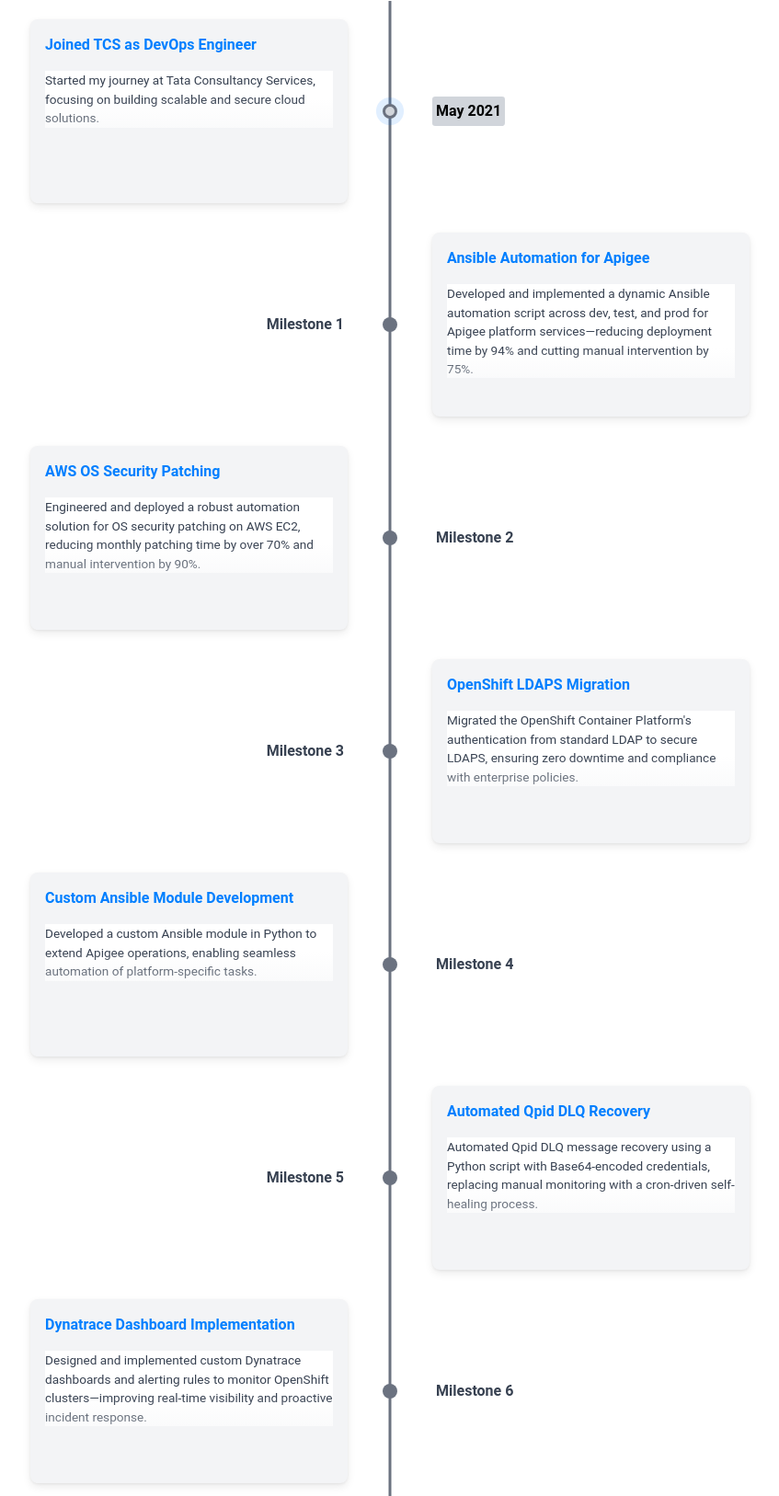
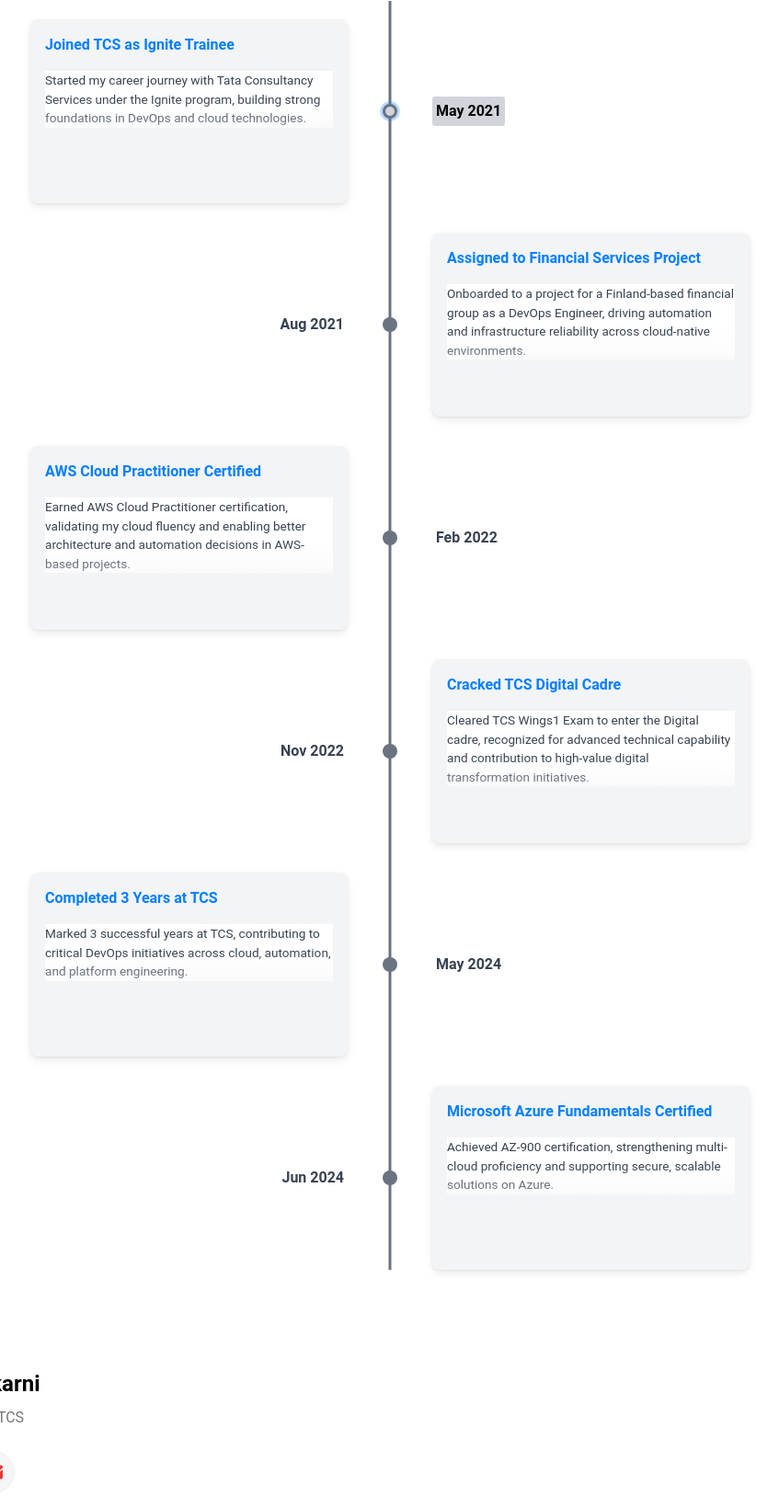
Before and after one commit to chinmaykul-1/Portfolio, an Astro site: page /about in a window 1280 px wide. Shown: the part 1737-3364 px from the top of the page at 92% size, without its empty margins (216-1063 px from the left). Built offline with nearby package versions, Linux system fonts and the light colour scheme; Astro itself is replaced by a stand-in of ours; a web font is replaced by a local one.

Commit message:
Modified milestones

```diff
--- a/src/components/about/testimonials.tsx
+++ b/src/components/about/testimonials.tsx
@@ -8,65 +8,42 @@
 const timelineEvents = [
   {
     title: "May 2021",
-    cardTitle: "Joined TCS as DevOps Engineer",
+    cardTitle: "Joined TCS as Ignite Trainee",
     cardDetailedText:
-      "Started my journey at Tata Consultancy Services, focusing on building scalable and secure cloud solutions.",
+      "Started my career journey with Tata Consultancy Services under the Ignite program, building strong foundations in DevOps and cloud technologies.",
   },
   {
-    title: "Milestone 1",
-    cardTitle: "Ansible Automation for Apigee",
+    title: "Aug 2021",
+    cardTitle: "Assigned to Financial Services Project",
     cardDetailedText:
-      "Developed and implemented a dynamic Ansible automation script across dev, test, and prod for Apigee platform services—reducing deployment time by 94% and cutting manual intervention by 75%.",
+      "Onboarded to a project for a Finland-based financial group as a DevOps Engineer, driving automation and infrastructure reliability across cloud-native environments.",
   },
   {
-    title: "Milestone 2",
-    cardTitle: "AWS OS Security Patching",
+    title: "Feb 2022",
+    cardTitle: "AWS Cloud Practitioner Certified",
     cardDetailedText:
-      "Engineered and deployed a robust automation solution for OS security patching on AWS EC2, reducing monthly patching time by over 70% and manual intervention by 90%.",
+      "Earned AWS Cloud Practitioner certification, validating my cloud fluency and enabling better architecture and automation decisions in AWS-based projects.",
   },
   {
-    title: "Milestone 3",
-    cardTitle: "OpenShift LDAPS Migration",
+    title: "Nov 2022",
+    cardTitle: "Cracked TCS Digital Cadre",
     cardDetailedText:
-      "Migrated the OpenShift Container Platform's authentication from standard LDAP to secure LDAPS, ensuring zero downtime and compliance with enterprise policies.",
+      "Cleared TCS Wings1 Exam to enter the Digital cadre, recognized for advanced technical capability and contribution to high-value digital transformation initiatives.",
   },
   {
-    title: "Milestone 4",
-    cardTitle: "Custom Ansible Module Development",
+    title: "May 2024",
+    cardTitle: "Completed 3 Years at TCS",
     cardDetailedText:
-      "Developed a custom Ansible module in Python to extend Apigee operations, enabling seamless automation of platform-specific tasks.",
+      "Marked 3 successful years at TCS, contributing to critical DevOps initiatives across cloud, automation, and platform engineering.",
   },
   {
-    title: "Milestone 5",
-    cardTitle: "Automated Qpid DLQ Recovery",
+    title: "Jun 2024",
+    cardTitle: "Microsoft Azure Fundamentals Certified",
     cardDetailedText:
-      "Automated Qpid DLQ message recovery using a Python script with Base64-encoded credentials, replacing manual monitoring with a cron-driven self-healing process.",
-  },
-  {
-    title: "Milestone 6",
-    cardTitle: "Dynatrace Dashboard Implementation",
-    cardDetailedText:
-      "Designed and implemented custom Dynatrace dashboards and alerting rules to monitor OpenShift clusters—improving real-time visibility and proactive incident response.",
-  },
-  {
-    title: "Milestone 7",
-    cardTitle: "SSL/TLS Certificate Renewals",
-    cardDetailedText:
-      "Performed SSL/TLS certificate renewals across OpenShift, Kafka, and Apigee platforms, ensuring secure communication and compliance with minimal downtime.",
-  },
-  {
-    title: "Milestone 8",
-    cardTitle: "OCP Cluster Upgrade",
-    cardDetailedText:
-      "Led the upgrade of the OpenShift Container Platform from version 4.10 to 4.12, handling pre-upgrade validation, operator health checks, and post-upgrade monitoring.",
-  },
-  {
-    title: "Milestone 9",
-    cardTitle: "Kafka Certificate Chain Renewal",
-    cardDetailedText:
-      "Automated the SSL certificate chain renewal and keystore management across multi-node Kafka clusters using Ansible, ensuring a smooth migration from Entrust CA.",
-  },
-];
+      "Achieved AZ-900 certification, strengthening multi-cloud proficiency and supporting secure, scalable solutions on Azure.",
+  }
+]
+;
 
 export function ExperienceTimeline() {
   return (
```
